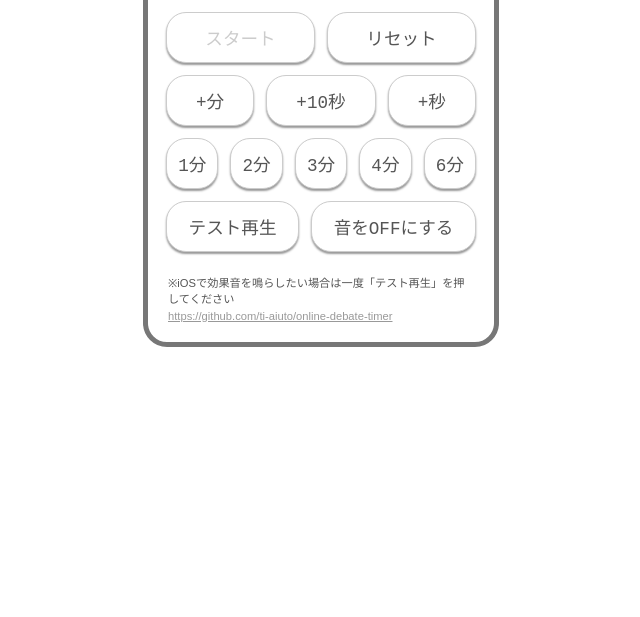
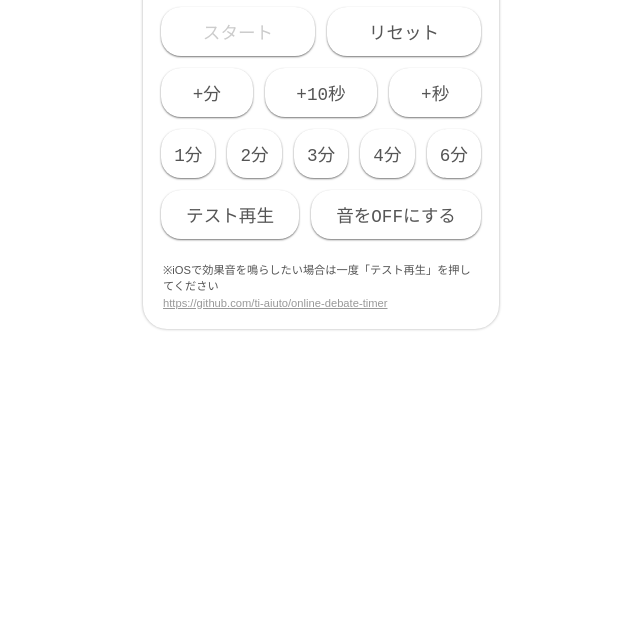
Before and after one commit to ti-aiuto/online-debate-timer, a plain HTML site: page src/timer.html in a window 1280 px wide. Shown: the part 183-800 px from the top of the page, without its empty margins (319-959 px from the left). Drawn offline with nearby package versions, Linux system fonts and the light colour scheme.

Commit message:
:pencil2: ボタンの装飾変更

```diff
--- a/src/timer.html
+++ b/src/timer.html
@@ -30,7 +30,7 @@
       }
 
       .timer {
-        border: solid 5px #777;
+        box-shadow: 0 0 3px #aaa;
         border-radius: 24px;
         margin: 12px;
         padding: 8px 0;
@@ -76,14 +76,14 @@
         font-family: monospace;
         touch-action: manipulation;
         flex-grow: 1;
+        border: none;;
         background-color: #fff;
-        border: 1px solid #ccc;
-        box-shadow: 0 2px 2px #999;
+        box-shadow: 0 1px 2px #777;
         color: #555;
       }
 
       .timer__control-button:active {
-        box-shadow: 0 4px 1px #999;
+        box-shadow: 0 0px 2px #777 inset;
       }
 
       .timer__control-button:disabled {
```
